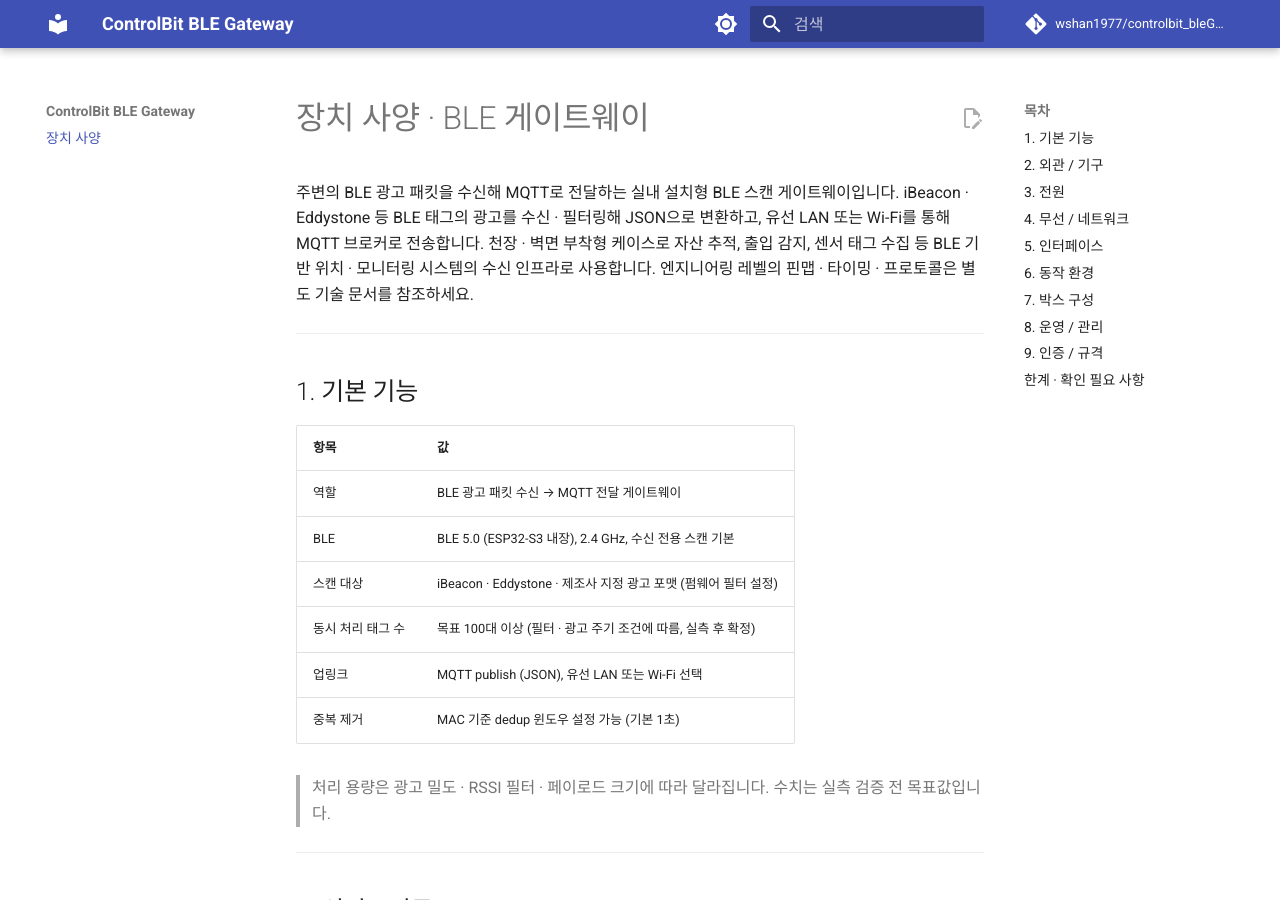
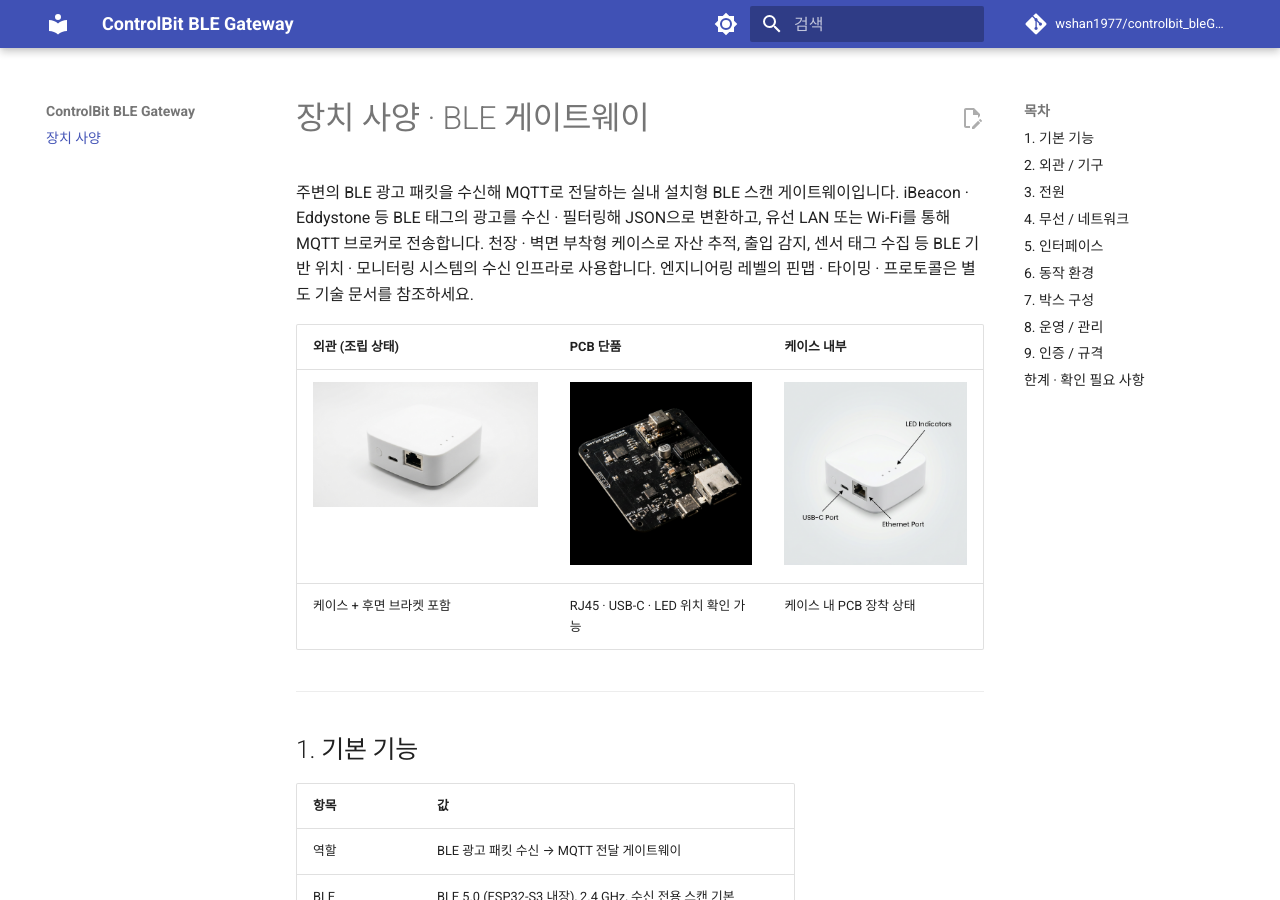
Before and after one commit to wshan1977/controlbit_bleGateWay, an MkDocs documentation site: the page built from doc/index.md, in a window 1280 px wide and 900 px high. Built offline with MkDocs 1.6.1 and Material for MkDocs 9.7.7, drawn with Linux system fonts in a browser that asks for light colours; comment, search, counter and statistics services are not loaded.

Commit message:
Add device photos to spec page
Co-Authored-By: Claude Fable 5 <noreply@anthropic.com>

```diff
--- a/doc/index.md
+++ b/doc/index.md
@@ -4,6 +4,11 @@
 iBeacon · Eddystone 등 BLE 태그의 광고를 수신 · 필터링해 JSON으로 변환하고, 유선 LAN 또는 Wi-Fi를 통해 MQTT 브로커로 전송합니다.
 천장 · 벽면 부착형 케이스로 자산 추적, 출입 감지, 센서 태그 수집 등 BLE 기반 위치 · 모니터링 시스템의 수신 인프라로 사용합니다.
 엔지니어링 레벨의 핀맵 · 타이밍 · 프로토콜은 별도 기술 문서를 참조하세요.
+
+| 외관 (조립 상태) | PCB 단품 | 케이스 내부 |
+| --- | --- | --- |
+| ![게이트웨이 외관](assets/gateway_main.png) | ![PCB 상면](assets/pcb_top.png) | ![케이스 내부 PCB 장착 상태](assets/pcb_in_case.png) |
+| 케이스 + 후면 브라켓 포함 | RJ45 · USB-C · LED 위치 확인 가능 | 케이스 내 PCB 장착 상태 |
 
 ---
 
```
Also changed, not shown: doc/assets/gateway_main.png (added), doc/assets/pcb_in_case.png (added), doc/assets/pcb_top.png (added).
